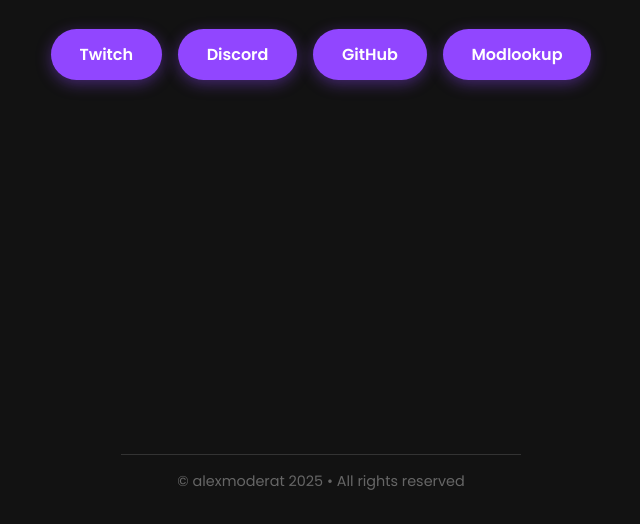
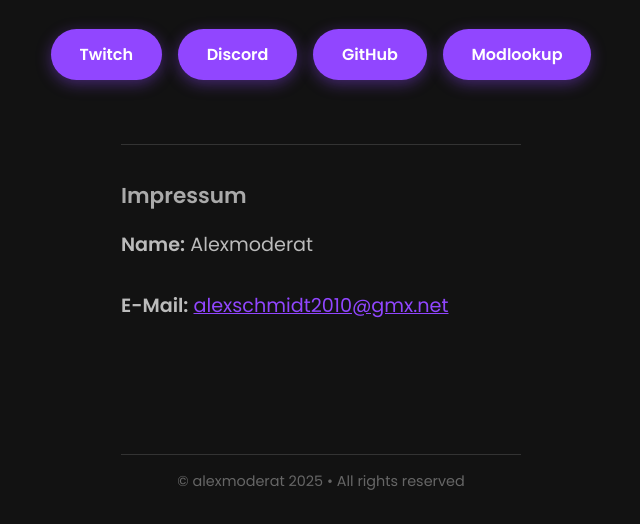
Before and after one commit to alexmoderat/alexmoderat, a plain HTML site: page index.html in a window 1280 px wide. Shown: the part 340-864 px from the top of the page, without its empty margins (319-959 px from the left). Drawn offline with Linux system fonts and the light colour scheme.

Commit message:
Update index.html

```diff
--- a/index.html
+++ b/index.html
@@ -68,6 +68,18 @@
       box-shadow: 0 0 10px #9146ffaa;
     }
 
+    #impressum {
+      margin-top: 2rem;
+      font-size: 0.9rem;
+      color: #aaa;
+      max-width: 400px;
+      text-align: left;
+      border-top: 1px solid #333;
+      padding-top: 1rem;
+      width: 100%;
+      max-width: 400px;
+    }
+
     footer {
       font-size: 0.9rem;
       color: #666;
@@ -86,6 +98,9 @@
         flex-direction: column;
         gap: 0.8rem;
       }
+      #impressum {
+        text-align: center;
+      }
     }
   </style>
 </head>
@@ -99,6 +114,13 @@
     <a href="https://github.com/alexmoderat" target="_blank" class="button">GitHub</a>
     <a href="https://www.streamdatabase.com/twitch/roles/alexmoderat" target="_blank" class="button">Modlookup</a>
   </div>
+
+  <section id="impressum">
+    <h2>Impressum</h2>
+    <p><strong>Name:</strong> Alexmoderat</p>
+    <p><strong>E-Mail:</strong> <a href="mailto:alexschmidt2010@gmx.net" style="color:#9146ff;">alexschmidt2010@gmx.net</a></p>
+  </section>
+
   <footer>
     &copy; alexmoderat 2025 &bull; All rights reserved
   </footer>
```
